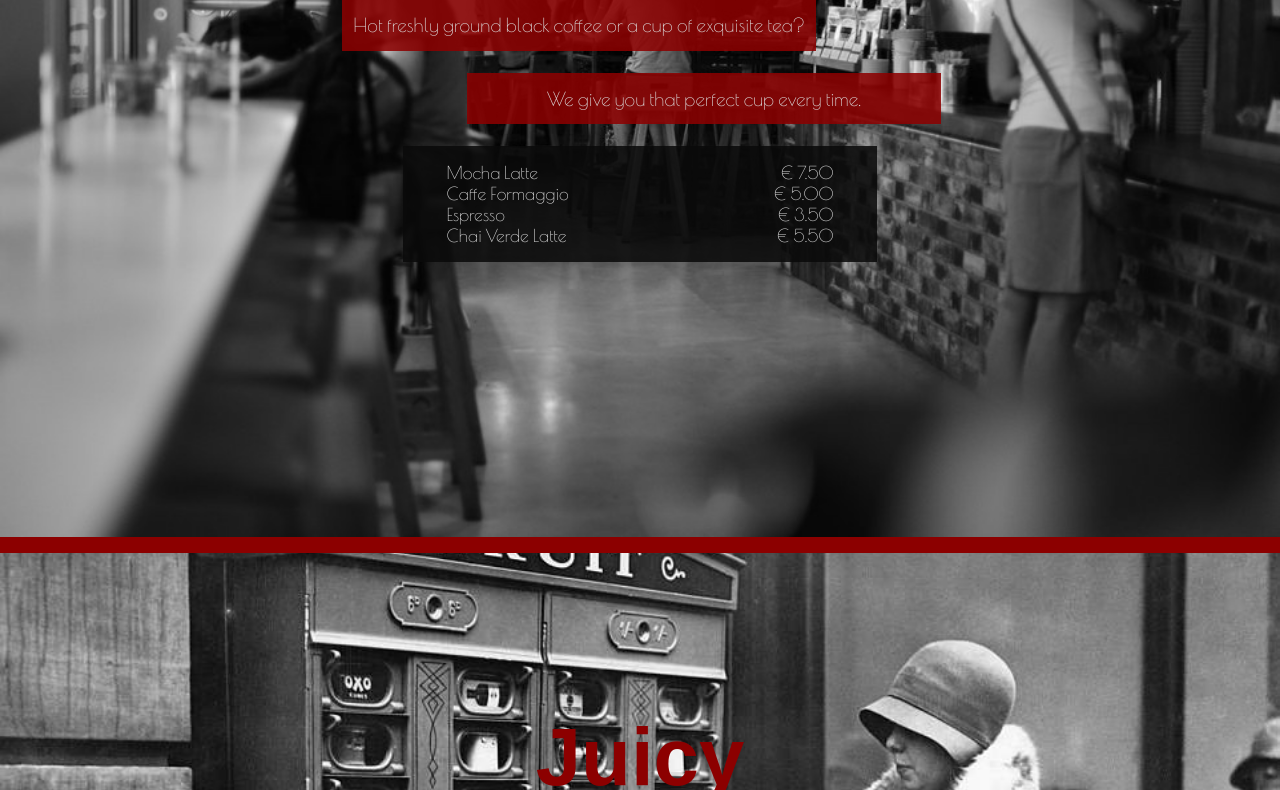
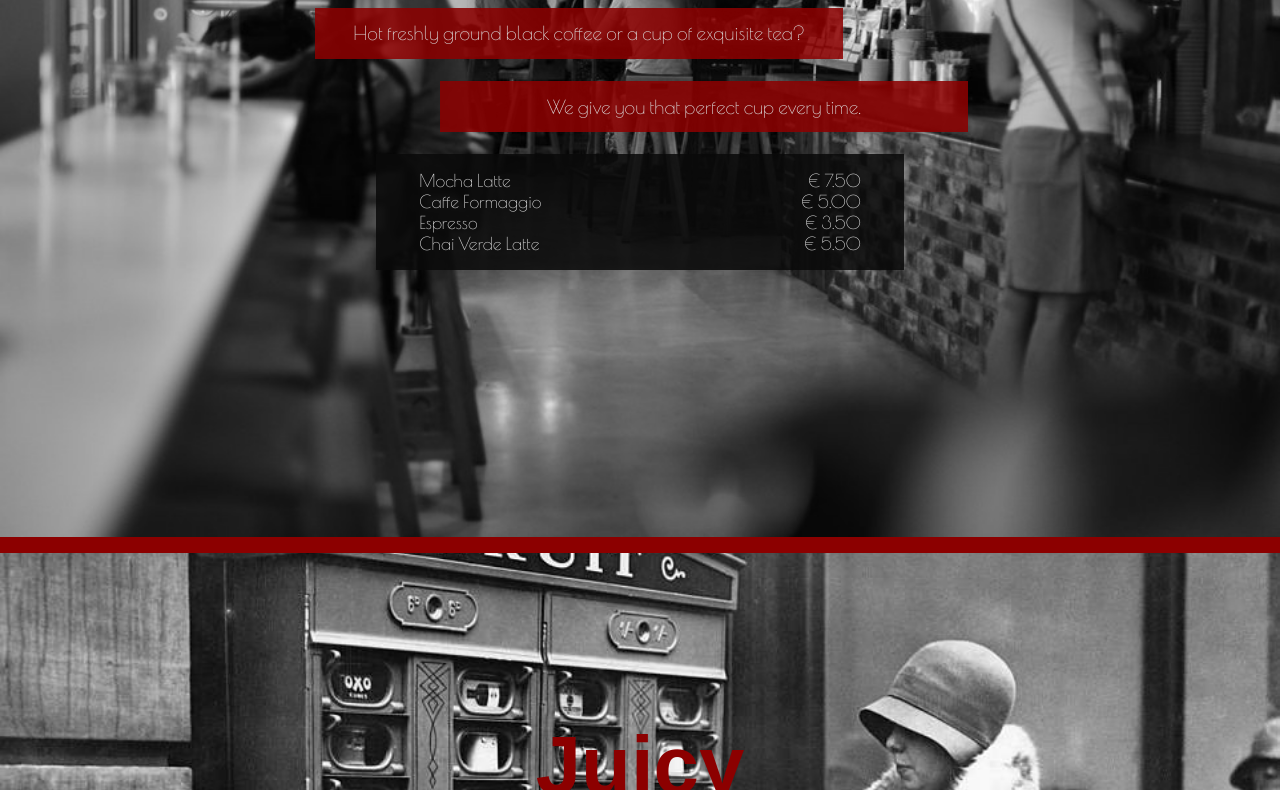
Before and after one commit to Aurorien/CaffeRetro, a plain HTML site: page index.html in a window 1280 px wide. Shown: the part 263-1053 px from the top of the page. Drawn offline with nearby package versions, Linux system fonts and the light colour scheme; a web font is replaced by a local one.

Commit message:
Adjust block position for readability on all devices

```diff
--- a/index.css
+++ b/index.css
@@ -89,11 +89,18 @@ section {
   margin: 0 3rem;
 }
 
+.wrapper,
+.first-p,
+.second-p {
+  position: relative;
+}
+
 .wrapper {
   display: flex;
   flex-direction: column;
   align-items: center;
   gap: 1.4rem;
+  top: -3.5rem;
 }
 
 .section-p {
@@ -132,23 +139,13 @@ section {
     font-size: 5.1rem;
   }
 
-  .wrapper,
-  .first-p,
-  .second-p {
-    position: relative;
-  }
-
-  .wrapper {
-    top: -4rem;
-  }
-
   .section-ul {
     padding: 1rem 2.7rem;
   }
 
   .section-p,
   .section-ul {
-    width: 40%;
+    width: 33rem;
   }
 
   .first-p {
```
